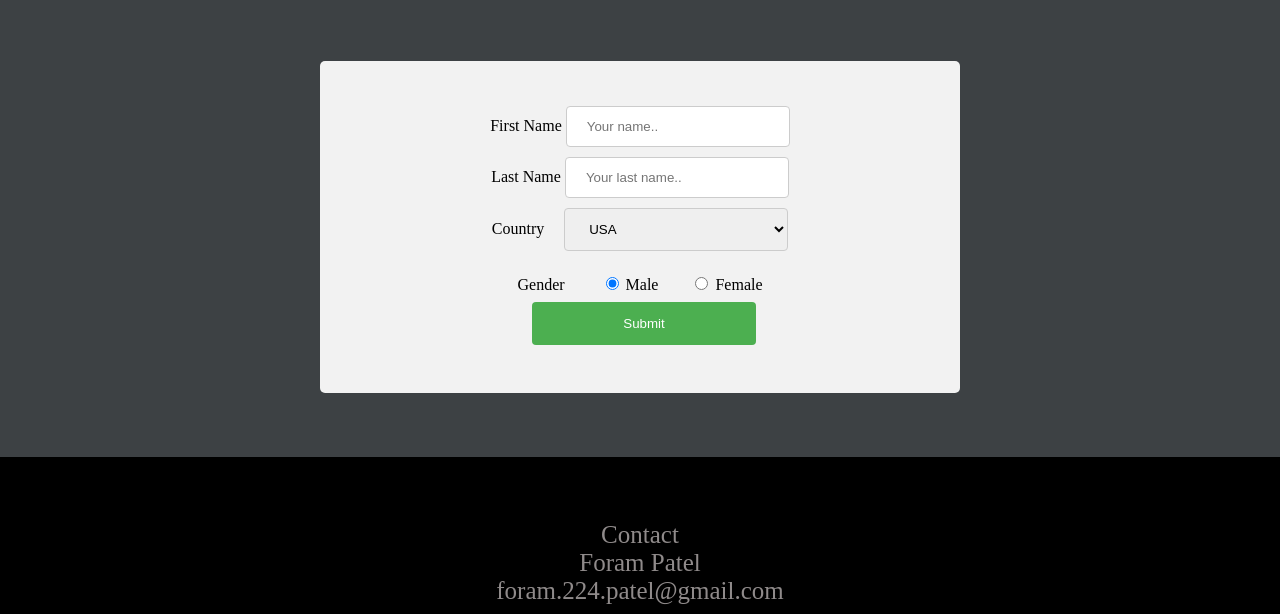
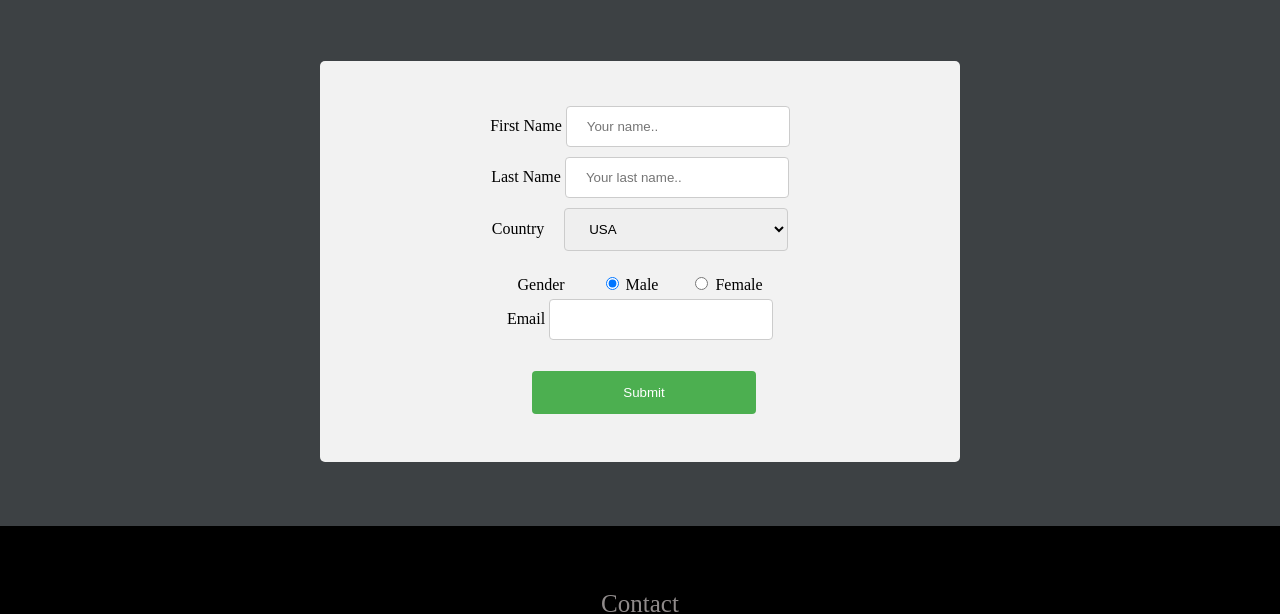
Before and after one commit to Foram224/sample-webpages, a plain HTML site: page index.html in a window 1280 px wide. Shown: the part 199-813 px from the top of the page. Drawn offline with Linux system fonts and the light colour scheme.

Commit message:
Update index.html

```diff
--- a/index.html
+++ b/index.html
@@ -132,10 +132,12 @@ input[type=submit]:hover {
            &nbsp;&nbsp;&nbsp;&nbsp;&nbsp;&nbsp;
            <input type="radio" id="gender" name="gender" value="Female">
             <label for="Female">Female</label>
+      <br>
 
+            <label for="email">Email</label>
+            <input type="text" id = "email" name = "Email">
 
-            <br>
-
+<br><br>
          &nbsp;
          <input type="submit" value="Submit">
 
```
